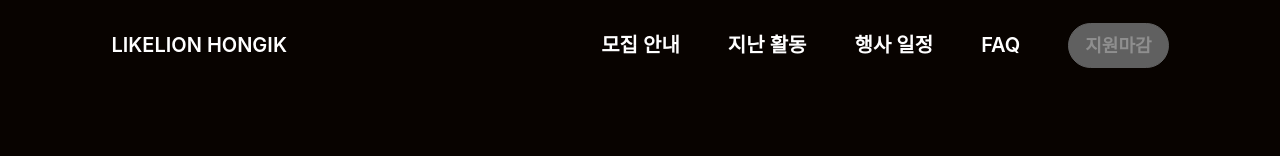
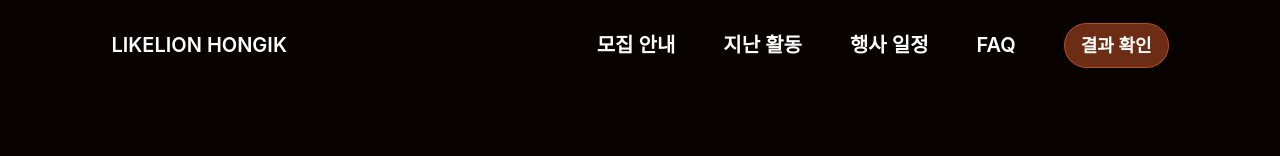
Before and after one commit to likelion-14th-page/likelion-14th-FE, a React (Vite) app: page / in a window 1280 px wide. Shown: the top 156 px of the page. Built offline with nearby package versions, Linux system fonts and the light colour scheme; no server answers; a web font is replaced by a local one.

Commit message:
#85 [FIX] 홈화면 결과확인 버튼 활성화 수정

```diff
--- a/src/layout/ButtonApply.jsx
+++ b/src/layout/ButtonApply.jsx
@@ -39,14 +39,9 @@ const ButtonApply = ({ type, className, onClick }) => {
 
     // 2. 기간 후 (마감)
     if (isAfter) {
-      // Long 타입 버튼은 결과 확인 페이지로 이동
-      if (type === 'long_title' || type === 'long_footer') {
-        navigate('/apply-check');
-        window.scrollTo(0, 0); // 페이지 상단으로 이동
-      } else {
-        navigate('/apply-end');
-        window.scrollTo(0, 0); // 페이지 상단으로 이동
-      }
+      // 모든 타입 버튼 결과 확인 페이지로 이동
+      navigate('/apply-check');
+      window.scrollTo(0, 0); // 페이지 상단으로 이동
       return;
     }
 
@@ -57,12 +52,11 @@ const ButtonApply = ({ type, className, onClick }) => {
 
   // 🎨 스타일 로직 설정
 
-  // 회색 스타일 (기간 전 이거나, 기간 후이면서 Short 타입일 때)
-  const isGrayStyle = isBefore || (isAfter && type === 'short');
+  // 회색 스타일 (기간 전일 때만)
+  const isGrayStyle = isBefore;
 
-  // 오렌지 스타일 (기간 중 이거나, 기간 후이면서 Long 타입일 때)
-  const isOrangeStyle =
-    isOngoing || (isAfter && (type === 'long_title' || type === 'long_footer'));
+  // 오렌지 스타일 (기간 중이거나 기간 후일 때)
+  const isOrangeStyle = isOngoing || isAfter;
 
   const baseStyle =
     'flex justify-center items-center whitespace-nowrap rounded-full border-[1.5px] transition-colors duration-300';
@@ -83,7 +77,7 @@ const ButtonApply = ({ type, className, onClick }) => {
   const getButtonText = () => {
     if (type === 'short') {
       if (isBefore) return '오픈예정';
-      if (isAfter) return '지원마감';
+      if (isAfter) return '결과 확인';
       return '지원하기';
     }
     // Long types
--- a/src/layout/ButtonApplyFE.jsx
+++ b/src/layout/ButtonApplyFE.jsx
@@ -32,14 +32,9 @@ const ButtonApplyFE = ({ type, className, onClick }) => {
 
     // 2. 기간 후 (마감)
     if (isAfter) {
-      // Long 타입 버튼은 결과 확인 페이지로 이동
-      if (type === 'long_title' || type === 'long_footer') {
-        navigate('/apply-check');
-        window.scrollTo(0, 0); // 페이지 상단으로 이동
-      } else {
-        navigate('/apply-end');
-        window.scrollTo(0, 0); // 페이지 상단으로 이동
-      }
+      // 모든 타입 버튼 결과 확인 페이지로 이동
+      navigate('/apply-check');
+      window.scrollTo(0, 0); // 페이지 상단으로 이동
       return;
     }
 
@@ -50,12 +45,11 @@ const ButtonApplyFE = ({ type, className, onClick }) => {
 
   // 🎨 스타일 로직 설정
 
-  // 회색 스타일 (기간 전 이거나, 기간 후이면서 Short 타입일 때)
-  const isGrayStyle = isBefore || (isAfter && type === 'short');
+  // 회색 스타일 (기간 전일 때만)
+  const isGrayStyle = isBefore;
 
-  // 오렌지 스타일 (기간 중 이거나, 기간 후이면서 Long 타입일 때)
-  const isOrangeStyle =
-    isOngoing || (isAfter && (type === 'long_title' || type === 'long_footer'));
+  // 오렌지 스타일 (기간 중이거나 기간 후일 때)
+  const isOrangeStyle = isOngoing || isAfter;
 
   const baseStyle =
     'flex justify-center items-center whitespace-nowrap rounded-full border-[1.5px] transition-colors duration-300';
@@ -76,7 +70,7 @@ const ButtonApplyFE = ({ type, className, onClick }) => {
   const getButtonText = () => {
     if (type === 'short') {
       if (isBefore) return '오픈예정';
-      if (isAfter) return '지원마감';
+      if (isAfter) return '결과 확인';
       return '추가 지원하기';
     }
     // Long types
--- a/src/pages/Home.jsx
+++ b/src/pages/Home.jsx
@@ -66,7 +66,7 @@ const Home = () => {
         </div>
       </section>
       {/* 5. 하단 지원 버튼 및 푸터 */}
-      <div className="responsive-layout flex justify-center gap-6 items-center md:mb-[126px] mb-[64px]">
+      <div className="responsive-layout hidden md:flex justify-center gap-6 items-center md:mb-[126px] mb-[64px]">
         <ButtonApply type="long_footer" />
         <ButtonApplyFE type="long_footer" />
       </div>
```
